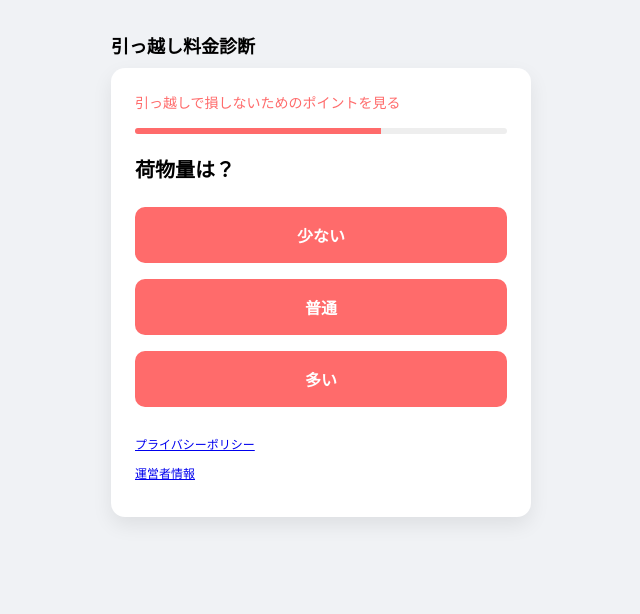
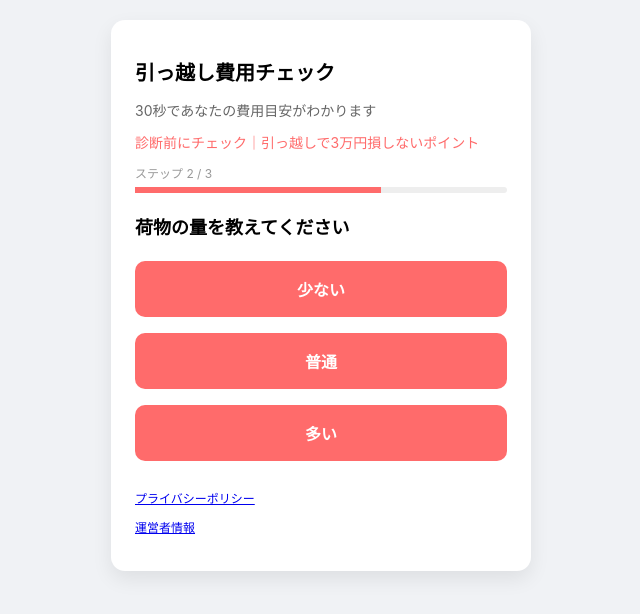
Before and after one commit to lbp41/hikkoshi-lab, a plain HTML site: page index.html in a window 1280 px wide. Both pictures are taken after a click on the button "単身". Shown: the whole page, without its empty margins (319-959 px from the left). Drawn offline with Linux system fonts and the light colour scheme.

Commit message:
index fixed

```diff
--- a/index.html
+++ b/index.html
@@ -4,13 +4,13 @@
 <meta charset="UTF-8">
 <meta name="viewport" content="width=device-width, initial-scale=1.0">
 
-<title>引っ越し料金診断｜あなたの条件で最安をチェック</title>
+<title>引っ越し費用チェック｜30秒で料金の目安がわかる</title>
 
-<meta name="description" content="引っ越し料金を簡単診断。単身・家族・距離別に最安の業者をチェックできます。">
-<meta name="keywords" content="引っ越し,見積もり,料金,比較">
+<meta name="description" content="引っ越し費用を30秒でチェック。条件別に最安の目安がわかります。知らないと損するポイントも解説。">
+<meta name="keywords" content="引っ越し,費用,見積もり,料金,比較">
 
-<meta property="og:title" content="引っ越し料金診断">
-<meta property="og:description" content="条件別に最安をチェック">
+<meta property="og:title" content="引っ越し費用チェック">
+<meta property="og:description" content="30秒で料金の目安がわかる">
 <meta property="og:type" content="website">
 <meta property="og:url" content="https://lbp41.github.io/hikkoshi-lab/">
 
@@ -19,7 +19,6 @@ body {
   font-family: -apple-system, BlinkMacSystemFont, sans-serif;
   background: #f0f2f5;
   margin: 0;
-  padding: 0;
 }
 
 .container {
@@ -35,14 +34,31 @@ body {
   box-shadow: 0 8px 20px rgba(0,0,0,0.08);
 }
 
-.top-link {
-  font-size: 14px;
-  margin-bottom: 16px;
+h1 {
+  font-size: 20px;
+  margin-bottom: 4px;
 }
 
-.top-link a {
+.sub {
+  font-size: 14px;
+  color: #666;
+  margin-bottom: 12px;
+}
+
+.guide {
+  font-size: 14px;
+  margin-bottom: 12px;
+}
+
+.guide a {
   color: #ff6b6b;
   text-decoration: none;
+}
+
+.progress-text {
+  font-size: 12px;
+  color: #999;
+  margin-bottom: 6px;
 }
 
 .progress {
@@ -50,7 +66,6 @@ body {
   background: #eee;
   border-radius: 4px;
   margin-bottom: 20px;
-  overflow: hidden;
 }
 
 .progress-bar {
@@ -61,8 +76,8 @@ body {
 }
 
 h2 {
-  font-size: 20px;
-  margin-bottom: 16px;
+  font-size: 18px;
+  margin-bottom: 14px;
 }
 
 button {
@@ -74,8 +89,8 @@ button {
   font-size: 16px;
   background: #ff6b6b;
   color: white;
+  font-weight: bold;
   cursor: pointer;
-  font-weight: bold;
 }
 
 button:hover {
@@ -111,15 +126,16 @@ button:hover {
 <body>
 
 <div class="container">
-    <h1 style="font-size:18px; margin-bottom:10px;">
-        引っ越し料金診断
-    </h1>
 <div class="card">
 
-<!-- 上部リンク（審査対策） -->
-<div class="top-link">
-  <a href="guide.html">引っ越しで損しないためのポイントを見る</a>
+<h1>引っ越し費用チェック</h1>
+<p class="sub">30秒であなたの費用目安がわかります</p>
+
+<div class="guide">
+  <a href="guide.html">診断前にチェック｜引っ越しで3万円損しないポイント</a>
 </div>
+
+<p id="stepText" class="progress-text">ステップ 1 / 3</p>
 
 <div class="progress">
   <div id="progress" class="progress-bar"></div>
@@ -127,14 +143,14 @@ button:hover {
 
 <!-- Q1 -->
 <div id="q1">
-  <h2>あなたの引っ越しは？</h2>
+  <h2>引っ越しタイプを選択してください</h2>
   <button onclick="next()">単身</button>
   <button onclick="next()">家族</button>
 </div>
 
 <!-- Q2 -->
 <div id="q2" class="hidden">
-  <h2>荷物量は？</h2>
+  <h2>荷物の量を教えてください</h2>
   <button onclick="next()">少ない</button>
   <button onclick="next()">普通</button>
   <button onclick="next()">多い</button>
@@ -142,7 +158,7 @@ button:hover {
 
 <!-- Q3 -->
 <div id="q3" class="hidden">
-  <h2>距離は？</h2>
+  <h2>移動距離はどのくらいですか？</h2>
   <button onclick="showResult()">同じ市内</button>
   <button onclick="showResult()">県内</button>
   <button onclick="showResult()">長距離</button>
@@ -151,16 +167,15 @@ button:hover {
 <!-- RESULT -->
 <div id="result" class="hidden result">
 
-  <!-- 結果前リンク（信頼補強） -->
   <p style="font-size:14px;">
-    <a href="guide.html">→ 引っ越しの注意点を見る</a>
+    <a href="guide.html">→ 引っ越しの注意点を確認する</a>
   </p>
 
-  <h2>診断結果</h2>
+  <h2>あなたの引っ越し費用の目安</h2>
 
   <p>
-    あなたの条件だと<br>
-    <strong>平均2〜5万円の差が出る可能性があります</strong>
+    条件から見ると<br>
+    <strong>2〜5万円以上の差が出る可能性があります</strong>
   </p>
 
   <p>
@@ -175,7 +190,6 @@ button:hover {
 
 </div>
 
-<!-- フッター -->
 <div class="footer">
   <p><a href="privacy.html">プライバシーポリシー</a></p>
   <p><a href="about.html">運営者情報</a></p>
@@ -192,7 +206,7 @@ function next() {
   step++;
   document.getElementById("q" + step).classList.remove("hidden");
 
-  updateProgress();
+  updateUI();
 }
 
 function showResult() {
@@ -200,13 +214,22 @@ function showResult() {
   document.getElementById("result").classList.remove("hidden");
 
   document.getElementById("progress").style.width = "100%";
+  document.getElementById("stepText").innerText = "完了";
 }
 
-function updateProgress() {
+function updateUI() {
   const progress = document.getElementById("progress");
+  const stepText = document.getElementById("stepText");
 
-  if (step === 2) progress.style.width = "66%";
-  if (step === 3) progress.style.width = "100%";
+  if (step === 2) {
+    progress.style.width = "66%";
+    stepText.innerText = "ステップ 2 / 3";
+  }
+
+  if (step === 3) {
+    progress.style.width = "100%";
+    stepText.innerText = "ステップ 3 / 3";
+  }
 }
 </script>
 
```
